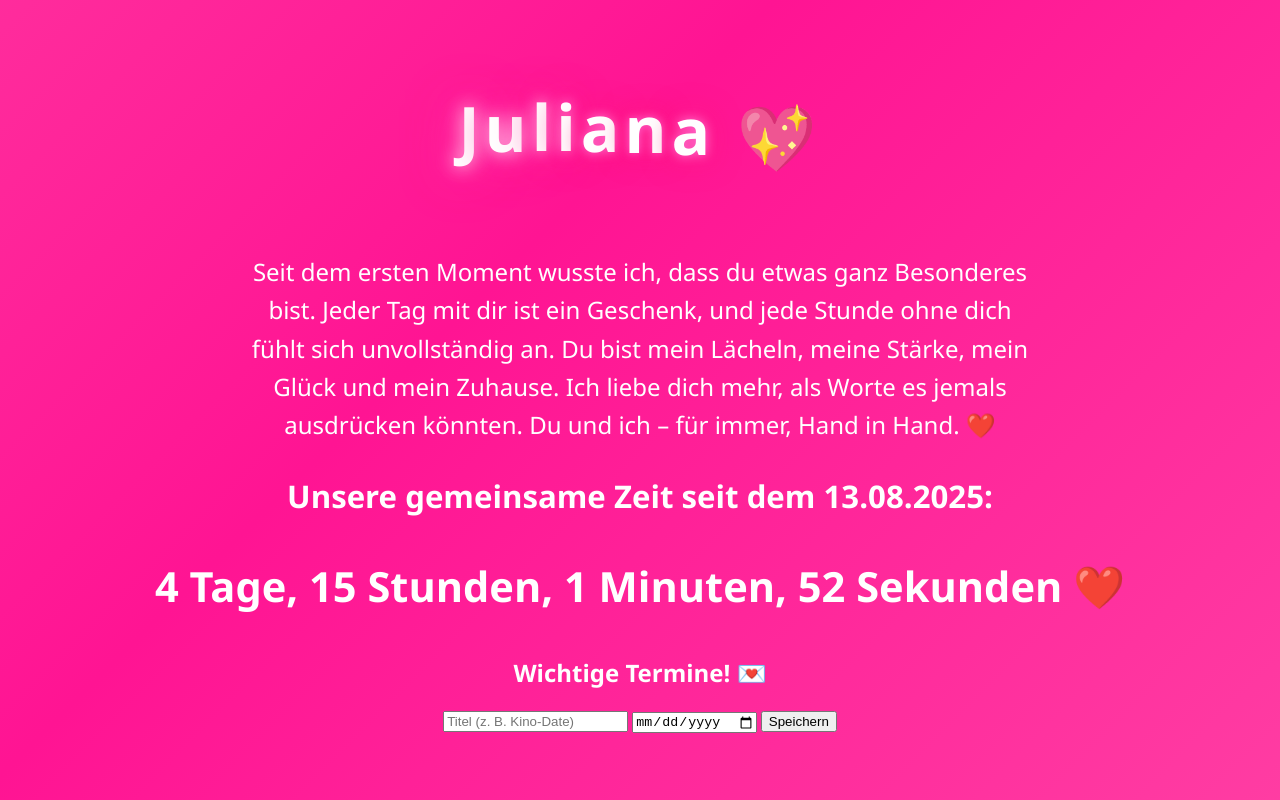
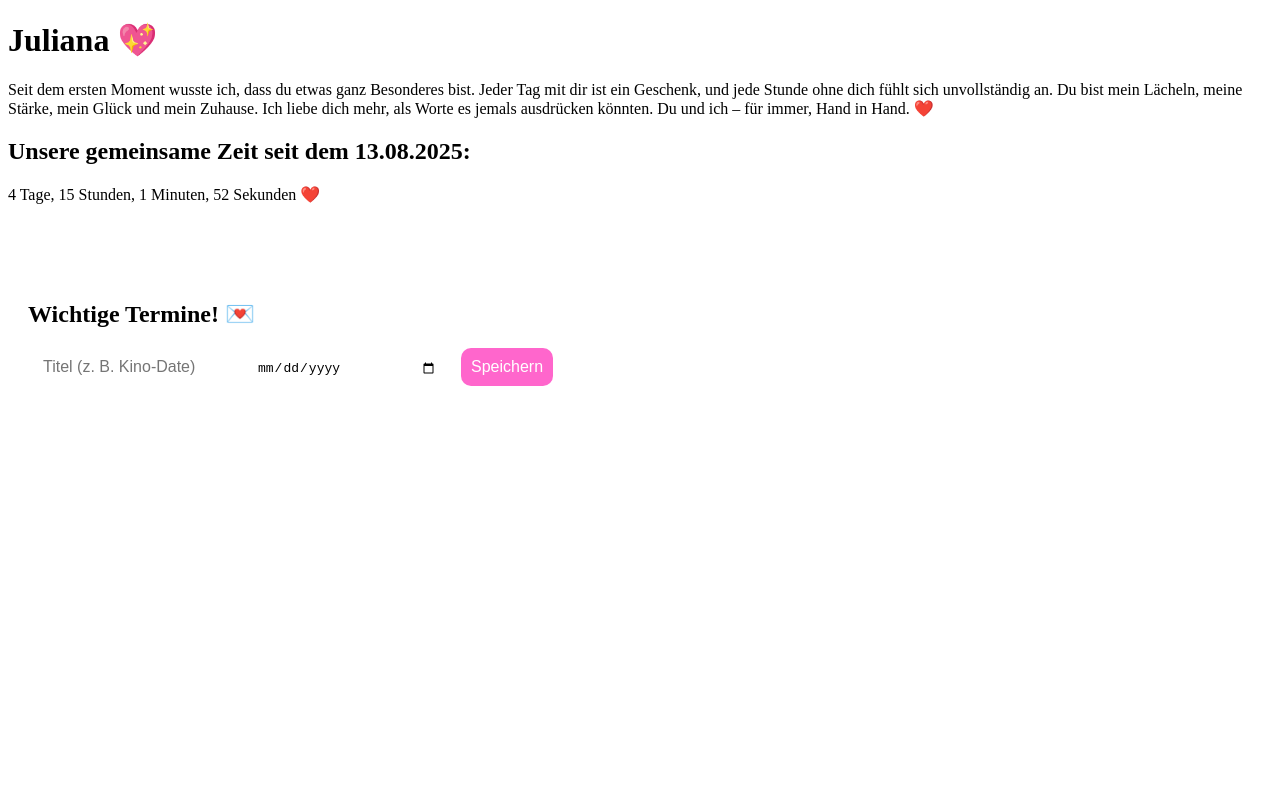
Before and after one commit to Megam4cher00/for_you, a plain HTML site: page index.html in a window 1280 px wide. Drawn offline with Linux system fonts and the light colour scheme.

Commit message:
Update style.css

```diff
--- a/style.css
+++ b/style.css
@@ -1,96 +1,41 @@
-body {
-  margin: 0;
-  padding: 0;
-  font-family: 'Segoe UI', Tahoma, Geneva, Verdana, sans-serif;
-  background: linear-gradient(135deg, #ffb6c1, #ff69b4, #ff1493, #ff69b4);
-  background-size: 400% 400%;
-  animation: gradientBG 15s ease infinite;
-  text-align: center;
-  color: white;
-  overflow-x: hidden;
-}
-
-@keyframes gradientBG {
-  0% {background-position: 0% 50%;}
-  50% {background-position: 100% 50%;}
-  100% {background-position: 0% 50%;}
-}
-
-.container {
-  padding: 50px;
-  position: relative;
-  z-index: 2;
-}
-
-/* Animierter Name */
-#juliana {
-  font-size: 4em;
-  font-weight: bold;
-  letter-spacing: 5px;
+/* Termin-Box */
+.termin-section {
+  margin-top: 40px;
+  padding: 20px;
+  border-radius: 15px;
+  background: rgba(255, 255, 255, 0.15);
   display: inline-block;
 }
 
-#juliana span {
-  display: inline-block;
-  animation: glow 2s infinite alternate, bounce 3s infinite ease-in-out;
+.termin-section h2 {
+  margin-bottom: 15px;
 }
 
-/* Jeder Buchstabe zeitversetzt */
-#juliana span:nth-child(1) { animation-delay: 0s; }
-#juliana span:nth-child(2) { animation-delay: 0.2s; }
-#juliana span:nth-child(3) { animation-delay: 0.4s; }
-#juliana span:nth-child(4) { animation-delay: 0.6s; }
-#juliana span:nth-child(5) { animation-delay: 0.8s; }
-#juliana span:nth-child(6) { animation-delay: 1s; }
-#juliana span:nth-child(7) { animation-delay: 1.2s; }
-
-@keyframes glow {
-  from { text-shadow: 0 0 10px #ff66cc, 0 0 20px #ff3399, 0 0 30px #ff0066; }
-  to   { text-shadow: 0 0 20px #fff, 0 0 40px #ff66cc, 0 0 60px #ff3399; }
+#terminForm input, #terminForm button {
+  padding: 10px;
+  margin: 5px;
+  border: none;
+  border-radius: 10px;
+  font-size: 1em;
 }
 
-/* Hüpfen */
-@keyframes bounce {
-  0%, 100% { transform: translateY(0); }
-  50% { transform: translateY(-10px); }
+#terminForm input {
+  width: 180px;
 }
 
-.love-message {
-  font-size: 1.5em;
-  margin: 30px auto;
-  max-width: 800px;
-  line-height: 1.6;
+#terminForm button {
+  background-color: #ff66cc;
+  color: white;
+  cursor: pointer;
+  transition: 0.3s;
 }
 
-.timer {
-  margin: 30px 0;
-  font-size: 1.3em;
+#terminForm button:hover {
+  background-color: #ff3385;
 }
 
-#timeTogether {
-  font-size: 2em;
+.saved-termin {
+  margin-top: 15px;
+  font-size: 1.2em;
   font-weight: bold;
 }
-
-/* Floating hearts */
-.hearts::before, .hearts::after {
-  content: "❤️";
-  position: absolute;
-  font-size: 2em;
-  animation: float 8s linear infinite;
-}
-
-@keyframes float {
-  0% {transform: translateY(100vh);}
-  100% {transform: translateY(-100vh);}
-}
-
-.hearts {
-  position: absolute;
-  top: 0;
-  left: 0;
-  width: 100%;
-  height: 100%;
-  overflow: hidden;
-  z-index: 0;
-}
```
